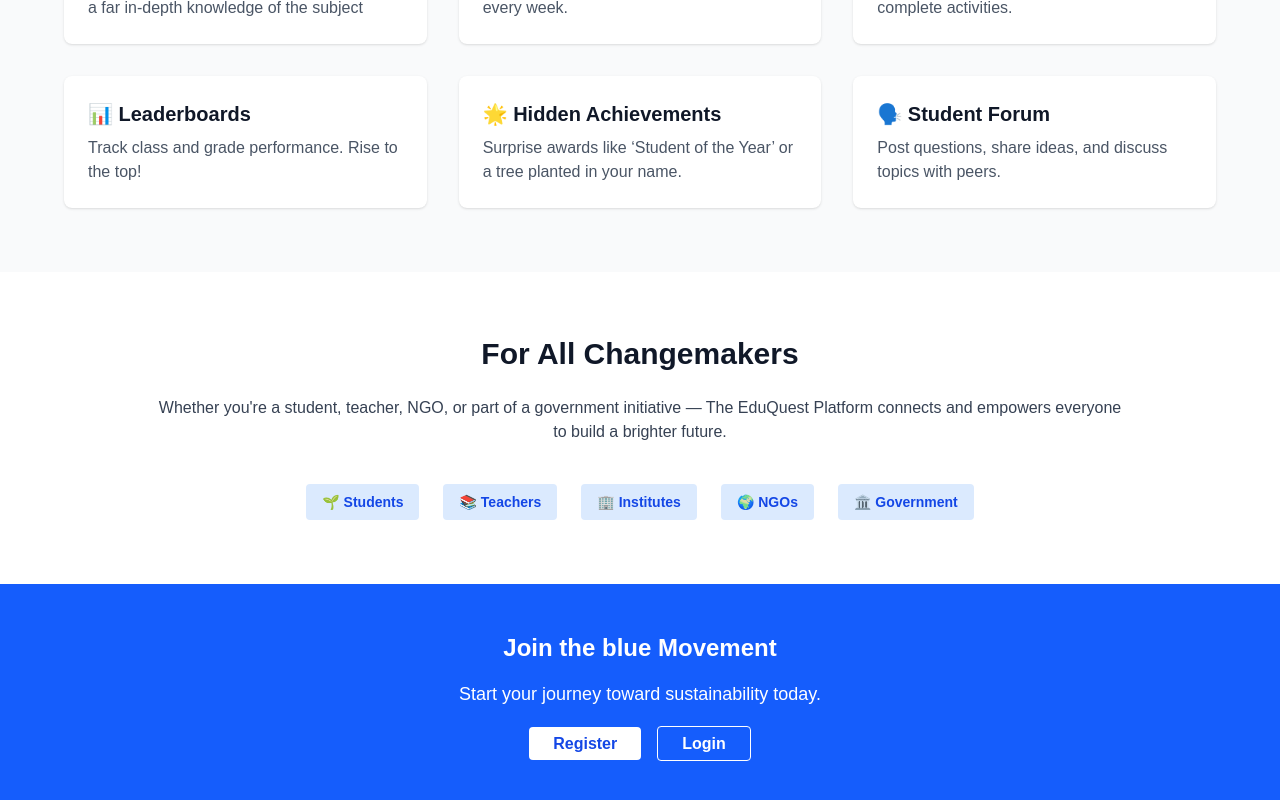
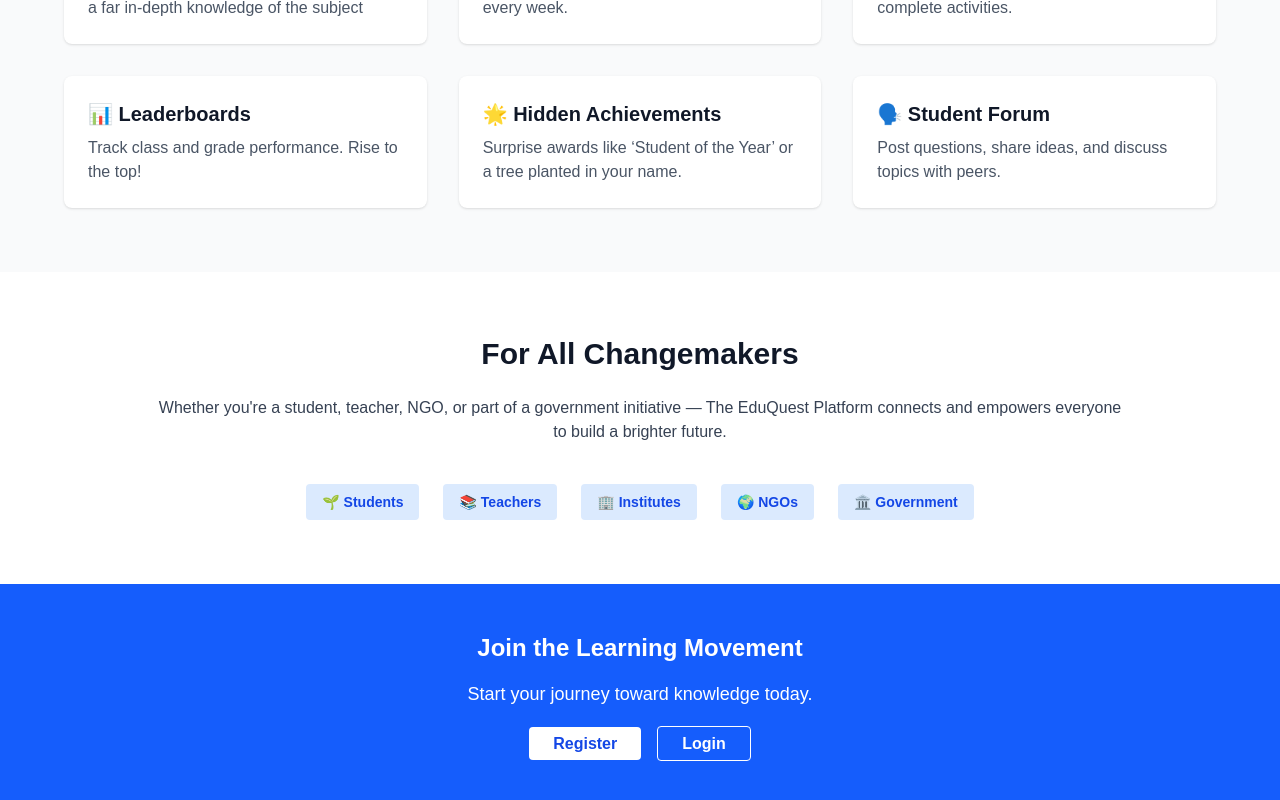
Before and after one commit to Jungbir/EduQuest-SIH2025, a Next.js app: page / in a window 1280 px wide. Shown: the part 868-1668 px from the top of the page. Built offline with nearby package versions, Linux system fonts and the light colour scheme.

Commit message:
fixed page.jsx

```diff
--- a/app/page.jsx
+++ b/app/page.jsx
@@ -96,9 +96,9 @@ export default function Home() {
 
       {/* Call to Action / Footer */}
       <footer className="bg-blue-600 text-white py-12 text-center">
-        <h2 className="text-2xl font-semibold mb-4">Join the blue Movement</h2>
+        <h2 className="text-2xl font-semibold mb-4">Join the Learning Movement</h2>
         <p className="mb-6 text-lg">
-          Start your journey toward sustainability today.
+          Start your journey toward knowledge today.
         </p>
         <div className="space-x-4">
           <Link
```
